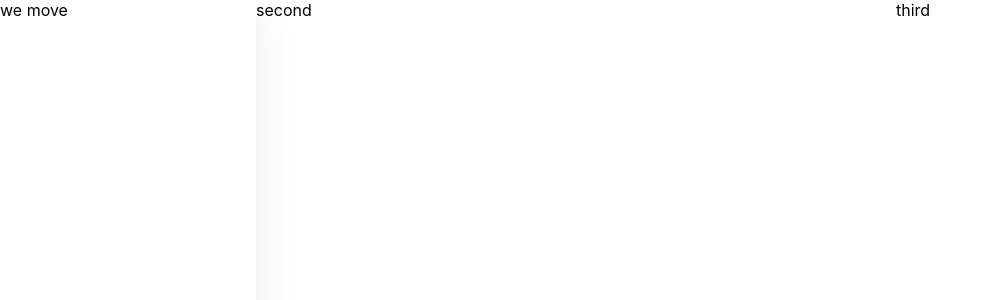
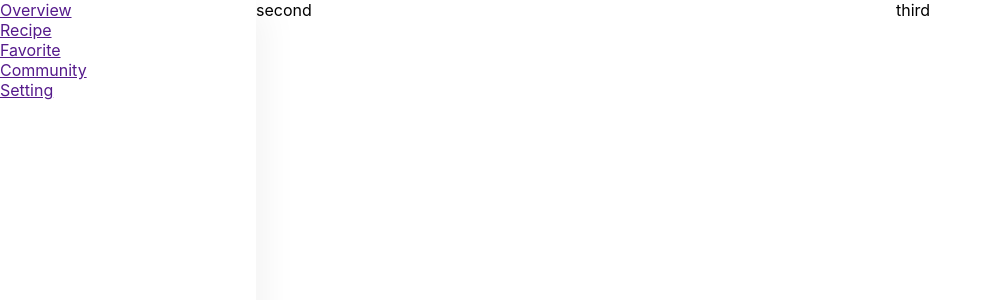
Before and after one commit to gymcode/recipe_trial, a React (Create React App) app: page / in a window 1280 px wide. Shown: the top 300 px of the page, without its empty margins (0-992 px from the left). Built offline with nearby package versions, Linux system fonts and the light colour scheme.

Commit message:
added some links to the navigation

```diff
--- a/src/components/nav/navigation.js
+++ b/src/components/nav/navigation.js
@@ -1,9 +1,24 @@
 import React from 'react'
+import { Link} from 'react-router-dom'
 
 const Navigation = ()=>{
     return (
         <div>
-            we move
+            <div>
+                <Link>Overview</Link>
+            </div>
+            <div>
+                <Link>Recipe</Link>
+            </div>
+            <div>
+                <Link>Favorite</Link>
+            </div>
+            <div>
+                <Link>Community</Link>
+            </div>
+            <div>
+                <Link>Setting</Link>
+            </div>
         </div>
     )
 }
```
